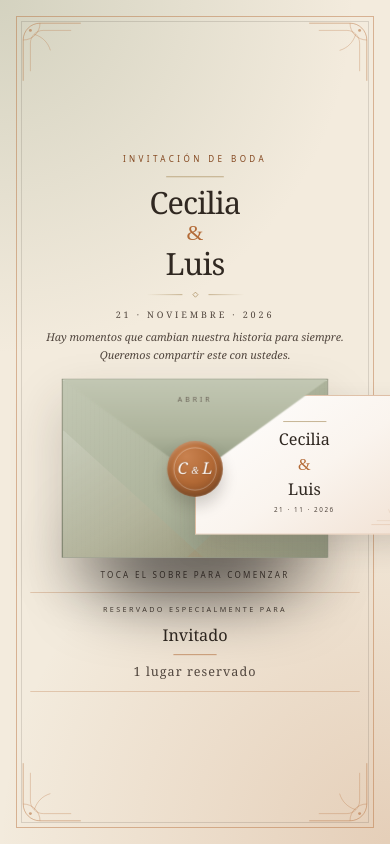
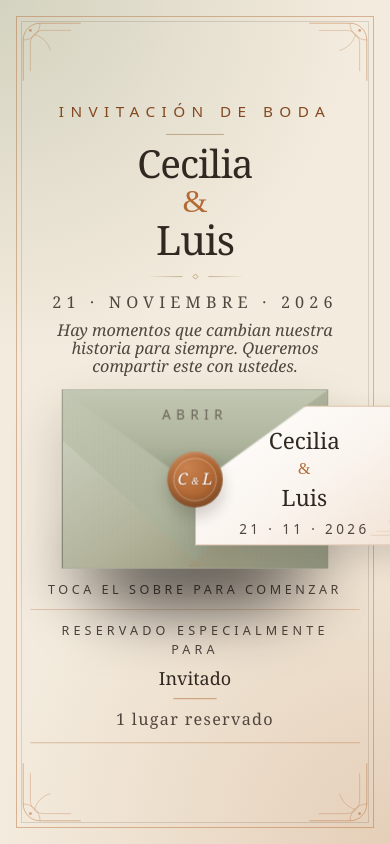
Before and after one commit to patrickespinoza/Cecilia-Luis, a React (Vite) app in the folder Nuestra-Boda/: page / in a window 390 px wide. Shown: the top 844 px of the page. Built offline with nearby package versions, Linux system fonts and the light colour scheme; a web font is replaced by a local one.

Commit message:
cambio de tamaños

```diff
--- a/Nuestra-Boda/src/componentes-encabezado/FrasePrincipal.jsx
+++ b/Nuestra-Boda/src/componentes-encabezado/FrasePrincipal.jsx
@@ -179,7 +179,7 @@ export default function FrasePremium() {
         background: `
           linear-gradient(
             180deg,
-            ${palette.creamLight} 0%,
+            ${palette.creamLight} 90%,
             ${palette.cream} 100%,
             ${palette.sageLight} 0%
           )
--- a/Nuestra-Boda/src/componentes-encabezado/Itinerario.jsx
+++ b/Nuestra-Boda/src/componentes-encabezado/Itinerario.jsx
@@ -497,7 +497,7 @@ function EventContent({ event, index, alignment }) {
             sm:block
           "
           style={{
-            backgroundColor: "rgba(179,106,54,0.55)",
+            backgroundColor: "rgba(179,106,54,0.58)",
           }}
         />
 
@@ -563,9 +563,9 @@ export default function ItinerarioRelojCentral() {
         background: `
           linear-gradient(
             180deg,
-            ${palette.paperLight} 0%,
-            ${palette.paper} 54%,
-            ${palette.paperLight} 100%
+            ${palette.paperLight} 30%,
+            ${palette.paper} 100%,
+            ${palette.paperLight} 0%
           )
         `,
       }}
--- a/Nuestra-Boda/src/componentes-encabezado/Regalos.jsx
+++ b/Nuestra-Boda/src/componentes-encabezado/Regalos.jsx
@@ -758,7 +758,7 @@ export default function Regalos() {
               className="
                 mt-4
                 font-serif
-                text-[32px]
+                text-[25px]
                 tracking-[0.12em]
                 sm:text-[40px]
                 sm:tracking-[0.16em]
@@ -961,7 +961,7 @@ export default function Regalos() {
                   mt-8
                   break-words
                   font-mono
-                  text-[19px]
+                  text-[17px]
                   tracking-[0.12em]
                   sm:text-[23px]
                   sm:tracking-[0.16em]
@@ -987,7 +987,7 @@ export default function Regalos() {
                   className="
                     mt-2
                     font-serif
-                    text-[16px]
+                    text-[14px]
                     uppercase
                     tracking-[0.08em]
                     sm:text-[18px]
--- a/Nuestra-Boda/src/componentes-encabezado/Ubicacion.jsx
+++ b/Nuestra-Boda/src/componentes-encabezado/Ubicacion.jsx
@@ -228,8 +228,8 @@ export default function EventoDireccion() {
         background: `
           linear-gradient(
             180deg,
-            ${palette.paperLight} 0%,
-            ${palette.paper} 100%,
+            ${palette.paperLight} 100%,
+            ${palette.paper} 0%,
             ${palette.paperDark} 0%
           )
         `,
@@ -906,7 +906,7 @@ export default function EventoDireccion() {
                     color: palette.warmGray,
                   }}
                 >
-                  Ubicación
+                  Lugar
                 </p>
 
                 <p
@@ -924,12 +924,12 @@ export default function EventoDireccion() {
                     color: palette.inkSoft,
                   }}
                 >
-                  Parroquia de Guadalupe
+                  Parroquia de Nuestra Señora de Guadalupe
                 </p>
               </motion.div>
 
               <motion.a
-                href="https://maps.app.goo.gl/TsSDUBKAractwi8F8"
+                href="https://maps.app.goo.gl/7hzaiYD2FjTxAtt18"
                 target="_blank"
                 rel="noopener noreferrer"
                 aria-label="Abrir ubicación de la ceremonia en Google Maps"
@@ -1164,7 +1164,7 @@ export default function EventoDireccion() {
                     color: palette.warmGray,
                   }}
                 >
-                  Ubicación
+                  Lugar
                 </p>
 
                 <p
--- a/Nuestra-Boda/src/componentes-encabezado/albun.jsx
+++ b/Nuestra-Boda/src/componentes-encabezado/albun.jsx
@@ -16,7 +16,7 @@ const palette = {
   warmGray: "#66594F",
 };
 
-const albumCode = "MXat19tb26";
+const albumCode = "ES929838dc";
 
 const fadeUp = {
   hidden: {
@@ -359,9 +359,9 @@ const Album = () => {
           background: `
             linear-gradient(
               180deg,
-              ${palette.paperLight} 0%,
-              ${palette.paper} 56%,
-              ${palette.paperDark} 100%
+              ${palette.paperLight} 10%,
+              ${palette.paper} 100%,
+              ${palette.paperDark} 10%
             )
           `,
         }}
@@ -1274,7 +1274,7 @@ const Album = () => {
                       }}
                     >
                       <img
-                        src="/qr.png"
+                        src="/QR.jpg"
                         alt="Código QR del álbum compartido"
                         loading="lazy"
                         className="
--- a/Nuestra-Boda/src/componentes-encabezado/portada.jsx
+++ b/Nuestra-Boda/src/componentes-encabezado/portada.jsx
@@ -500,7 +500,7 @@ useEffect(() => {
               >
                 <p
                   className="
-                    text-[9px]
+                    text-[17px]
                     uppercase
                     tracking-[0.42em]
                     sm:text-[10px]
@@ -527,7 +527,7 @@ useEffect(() => {
                   className="
                     mt-3
                     font-serif
-                    text-[34px]
+                    text-[43px]
                     font-normal
                     leading-[0.95]
                     tracking-[-0.025em]
@@ -545,7 +545,7 @@ useEffect(() => {
                   className="
                     my-0.5
                     font-cursiveDancing
-                    text-2xl
+                    text-4xl
                     sm:text-4xl
                   "
                   style={{ color: palette.antiqueGold }}
@@ -556,7 +556,7 @@ useEffect(() => {
                 <h1
                   className="
                     font-serif
-                    text-[34px]
+                    text-[45px]
                     font-normal
                     leading-[0.95]
                     tracking-[-0.025em]
@@ -578,7 +578,7 @@ useEffect(() => {
                   className="
                     mt-3
                     font-serif
-                    text-[10px]
+                    text-[18px]
                     uppercase
                     tracking-[0.32em]
                     sm:text-sm
@@ -594,7 +594,7 @@ useEffect(() => {
                     max-w-md
                     px-3
                     font-serif
-                    text-[12px]
+                    text-[18px]
                     italic
                     leading-5
                     sm:text-base
@@ -755,7 +755,7 @@ useEffect(() => {
                     <p
                       className="
                         font-serif
-                        text-[18px]
+                        text-[25px]
                         leading-tight
                         sm:text-[25px]
                       "
@@ -769,7 +769,7 @@ useEffect(() => {
                         my-0.5
                         font-cursiveDancing
                         text-lg
-                        sm:text-xl
+                        sm:text-3xl
                       "
                       style={{ color: palette.antiqueGold }}
                     >
@@ -779,7 +779,7 @@ useEffect(() => {
                     <p
                       className="
                         font-serif
-                        text-[18px]
+                        text-[25px]
                         leading-tight
                         sm:text-[25px]
                       "
@@ -791,7 +791,7 @@ useEffect(() => {
                     <p
                       className="
                         mt-2
-                        text-[7px]
+                        text-[15px]
                         uppercase
                         tracking-[0.25em]
                         sm:text-[8px]
@@ -1041,7 +1041,7 @@ useEffect(() => {
                       top-4
                       z-40
                       text-center
-                      text-[8px]
+                      text-[15px]
                       uppercase
                       tracking-[0.4em]
                       sm:text-[9px]
@@ -1060,7 +1060,7 @@ useEffect(() => {
                   className="
                     mt-3
                     text-center
-                    text-[9px]
+                    text-[14px]
                     uppercase
                     tracking-[0.28em]
                     sm:text-[10px]
@@ -1100,7 +1100,7 @@ useEffect(() => {
                 >
                   <p
                     className="
-                      text-[8px]
+                      text-[14px]
                       uppercase
                       tracking-[0.33em]
                       sm:text-[9px]
@@ -1115,8 +1115,8 @@ useEffect(() => {
                       mt-2
                       break-words
                       font-serif
-                      text-lg
-                      sm:text-2xl
+                      text-xl
+                      sm:text-3xl
                     "
                     style={{ color: palette.ink }}
                   >
@@ -1138,9 +1138,9 @@ useEffect(() => {
                   <p
                     className="
                       font-serif
-                      text-sm
+                      text-lg
                       tracking-[0.08em]
-                      sm:text-base
+                      sm:text-xl
                     "
                     style={{ color: palette.inkSoft }}
                   >
```
Also changed, not shown: Nuestra-Boda/public/QR.jpg (added).
